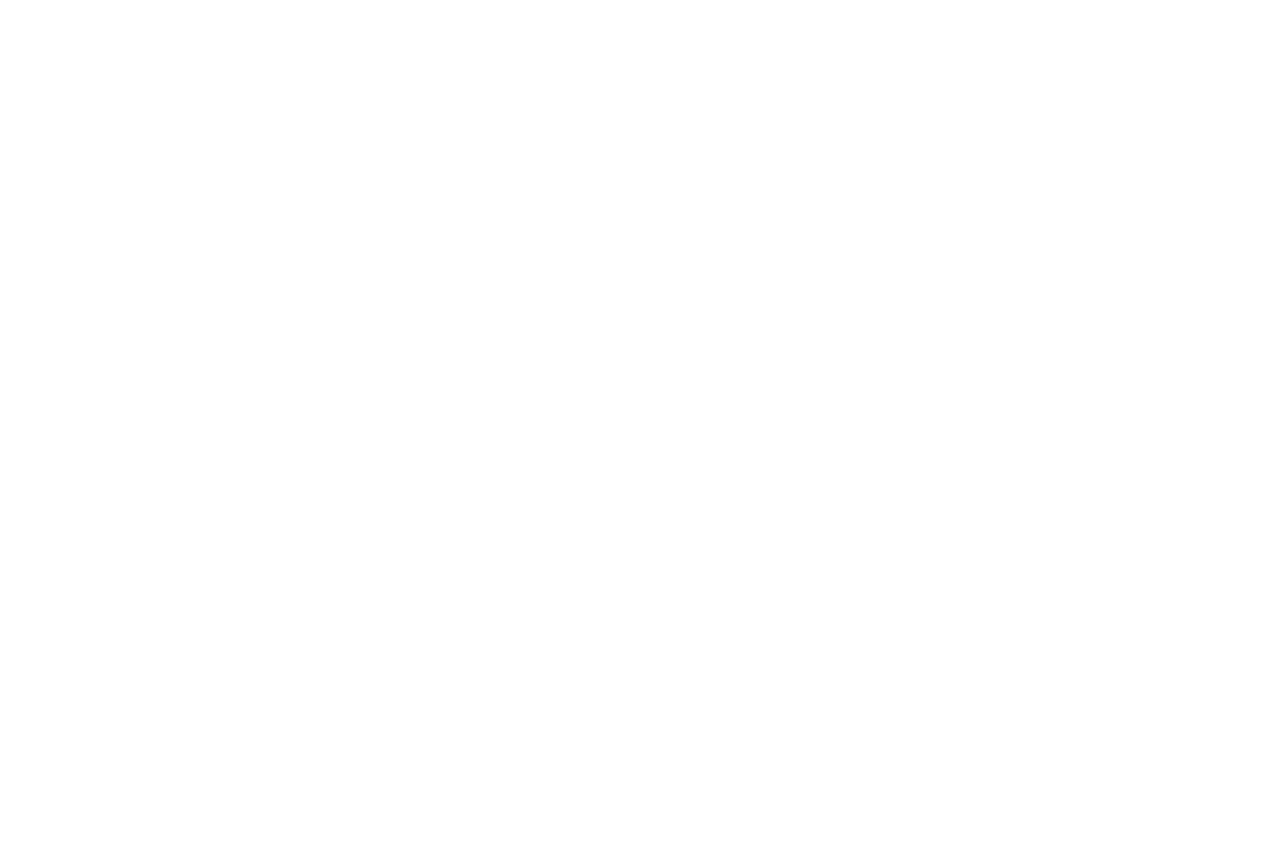
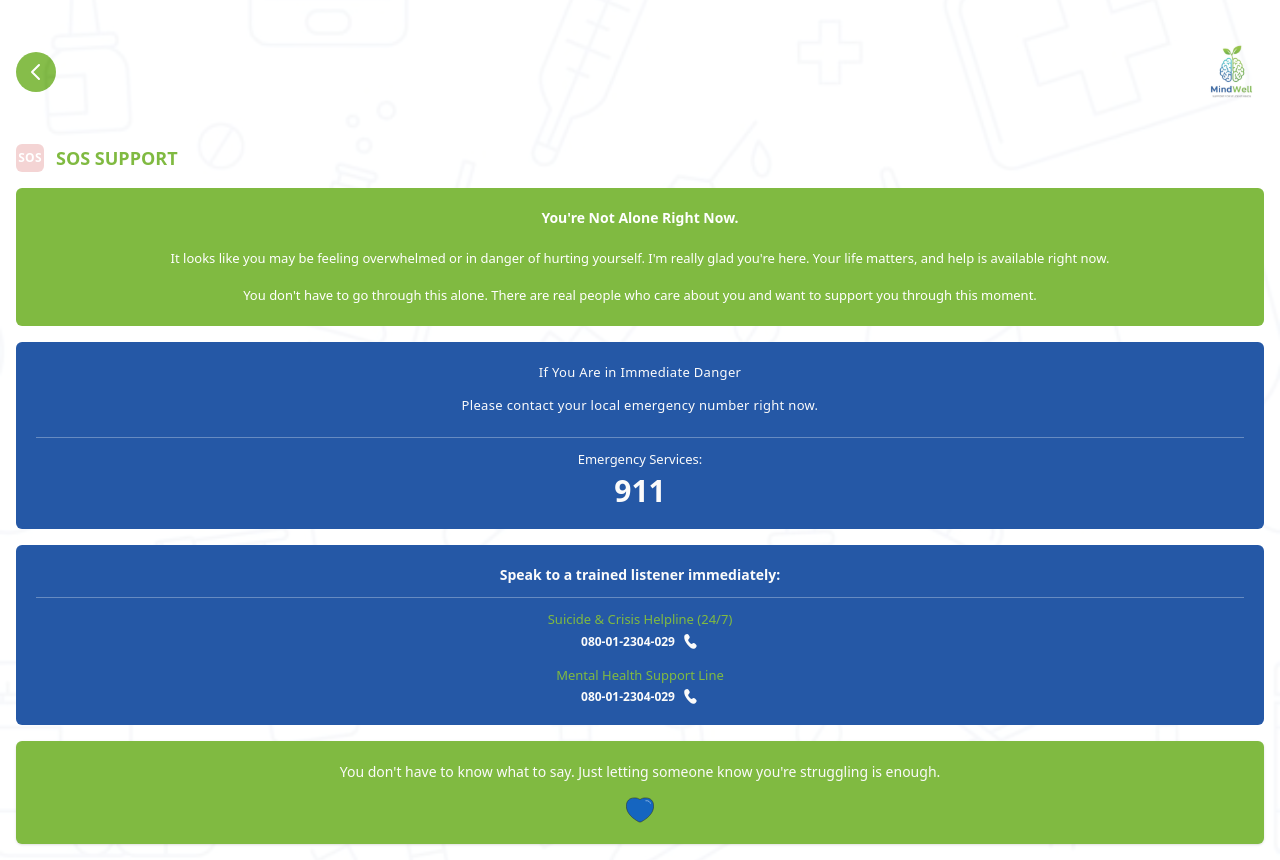
Before and after one commit to michaelebube/MindWell, a Nuxt app: page /sos in a window 1280 px wide. Before the commit this address had no page. Before the commit the page ends 800 px from the top, so only its background shows below. Built offline with nearby package versions, Linux system fonts and the light colour scheme.

Commit message:
feat: create SOS page  and add dummy emergency contact information

```diff
--- a/app/pages/chat/index.vue
+++ b/app/pages/chat/index.vue
@@ -6,11 +6,7 @@
     ></div>
 
     <!-- Header -->
-    <ChatHeader
-      class="z-10"
-      @toggle-sidebar="sidebarOpen = true"
-      @sos-click="sosModalOpen = true"
-    />
+    <ChatHeader class="z-10" @toggle-sidebar="sidebarOpen = true" @sos-click="navigateTo('/sos')" />
 
     <!-- Sidebar -->
     <ChatSidebar
@@ -27,9 +23,6 @@
       @go-to-mood-meter="navigateTo('/mood-meter')"
       @go-to-logout-modal="logoutModalOpen = true"
     />
-
-    <!-- SOS Modal -->
-    <SOSModal :is-open="sosModalOpen" @close="sosModalOpen = false" />
 
     <!-- Logout Modal -->
     <ChatLogoutModal
@@ -97,7 +90,6 @@
 
 // State
 const sidebarOpen = ref(false)
-const sosModalOpen = ref(false)
 const logoutModalOpen = ref(false)
 const messages = ref<Message[]>([])
 const chats = ref<Chat[]>([])
--- /dev/null
+++ b/app/pages/sos/index.vue
@@ -0,0 +1,133 @@
+<template>
+  <div class="min-h-screen relative flex flex-col">
+    <div
+      class="absolute z-0 inset-0 opacity-5 bg-cover bg-center bg-no-repeat"
+      :style="{ backgroundImage: `url(${bgImg})` }"
+    ></div>
+    <!-- Header -->
+    <div class="flex items-center justify-between xs:px-4 px-3 pt-8 pb-4">
+      <button
+        @click="goBack"
+        class="w-10 h-10 flex items-center justify-center rounded-full bg-[#80BA41] text-white"
+      >
+        <svg
+          xmlns="http://www.w3.org/2000/svg"
+          class="h-6 w-6"
+          fill="none"
+          viewBox="0 0 24 24"
+          stroke="currentColor"
+        >
+          <path
+            stroke-linecap="round"
+            stroke-linejoin="round"
+            stroke-width="2"
+            d="M15 19l-7-7 7-7"
+          />
+        </svg>
+      </button>
+      <img :src="logo" alt="MindWell Logo" class="-mr-2 w-20 h-20" />
+    </div>
+
+    <!-- Content -->
+    <div class="flex-1 overflow-y-auto px-3 xs:px-4 py-4 space-y-3 xs:space-y-4 z-10">
+      <!-- SOS Support Title -->
+      <div class="flex items-center gap-3">
+        <div
+          class="w-7 h-7 flex items-center justify-center rounded-md bg-[#C62828]/20 transition-colors"
+          aria-label="Emergency SOS"
+        >
+          <span class="text-white font-bold text-[12px] tracking-wide">SOS</span>
+        </div>
+        <h1 class="text-lg font-bold text-[#80BA41]">SOS SUPPORT</h1>
+      </div>
+
+      <!-- You're Not Alone Section -->
+      <div class="bg-[#80BA41] rounded-sm xs:rounded-md p-5 text-white">
+        <h2 class="text-sm font-semibold text-center mb-5">You're Not Alone Right Now.</h2>
+        <p class="text-[13px] text-center leading-relaxed mb-4">
+          It looks like you may be feeling overwhelmed or in danger of hurting yourself. I'm really
+          glad you're here. Your life matters, and help is available right now.
+        </p>
+        <p class="text-[13px] text-center leading-relaxed">
+          You don't have to go through this alone. There are real people who care about you and want
+          to support you through this moment.
+        </p>
+      </div>
+
+      <!-- Emergency Services Section -->
+      <div class="bg-[#2558A6] rounded-sm xs:rounded-md p-5 text-[#FBFBFB]">
+        <h3 class="text-[13px] text-center mb-3 tracking-wide leading-relaxed">
+          If You Are in Immediate Danger
+        </h3>
+        <p class="text-[13px] text-center mb-5 leading-relaxed tracking-wide">
+          Please contact your local emergency number right now.
+        </p>
+        <div class="border-t border-white/30 pt-3">
+          <p class="text-[13px] text-center mb-1">Emergency Services:</p>
+          <p class="text-3xl font-bold text-center">911</p>
+        </div>
+      </div>
+
+      <!-- Helplines Section -->
+      <div class="bg-[#2558A6] rounded-sm xs:rounded-md p-5 text-[#FBFBFB]">
+        <div class="border-b border-white/30 pb-3">
+          <h3 class="text-sm font-semibold text-center">
+            Speak to a trained listener immediately:
+          </h3>
+        </div>
+
+        <!-- Suicide & Crisis Helpline -->
+        <div class="text-center pt-3 mb-4">
+          <p class="text-[13px] text-[#80BA41] mb-1">Suicide & Crisis Helpline (24/7)</p>
+          <a
+            href="tel:080-01-2304-029"
+            class="text-xs font-semibold flex items-center justify-center gap-2"
+          >
+            080-01-2304-029
+            <img :src="callIcon" alt="call-icon" class="w-4 h-4" />
+          </a>
+        </div>
+
+        <!-- Mental Health Support Line -->
+        <div class="text-center">
+          <p class="text-[13px] text-[#80BA41] mb-1">Mental Health Support Line</p>
+          <a
+            href="tel:080-01-2304-029"
+            class="text-xs font-semibold flex items-center justify-center gap-2"
+          >
+            080-01-2304-029
+            <img :src="callIcon" alt="call-icon" class="w-4 h-4" />
+          </a>
+        </div>
+      </div>
+
+      <!-- Bottom Message -->
+      <div class="bg-[#80BA41] rounded-sm xs:rounded-md p-5 text-center shadow-sm">
+        <p class="text-sm text-[#FBFBFB] font-medium leading-relaxed">
+          You don't have to know what to say. Just letting someone know you're struggling is enough.
+        </p>
+        <div class="mt-3 flex justify-center">
+          <img :src="loveSOSIcon" alt="love-icon" class="w-7 h-7" />
+        </div>
+      </div>
+    </div>
+  </div>
+</template>
+
+<script setup lang="ts">
+import logo from '../../assets/svg/logo.svg'
+import loveSOSIcon from '../../assets/svg/love-sos.svg'
+import callIcon from '../../assets/svg/call-icon.svg'
+import bgImg from '../../assets/images/bgImage.png'
+
+definePageMeta({
+  layout: 'app',
+  path: '/sos',
+})
+
+const router = useRouter()
+
+const goBack = () => {
+  router.back()
+}
+</script>
```
Also changed, not shown: app/assets/svg/call-icon.svg (added), app/assets/svg/love-sos.svg (added).
